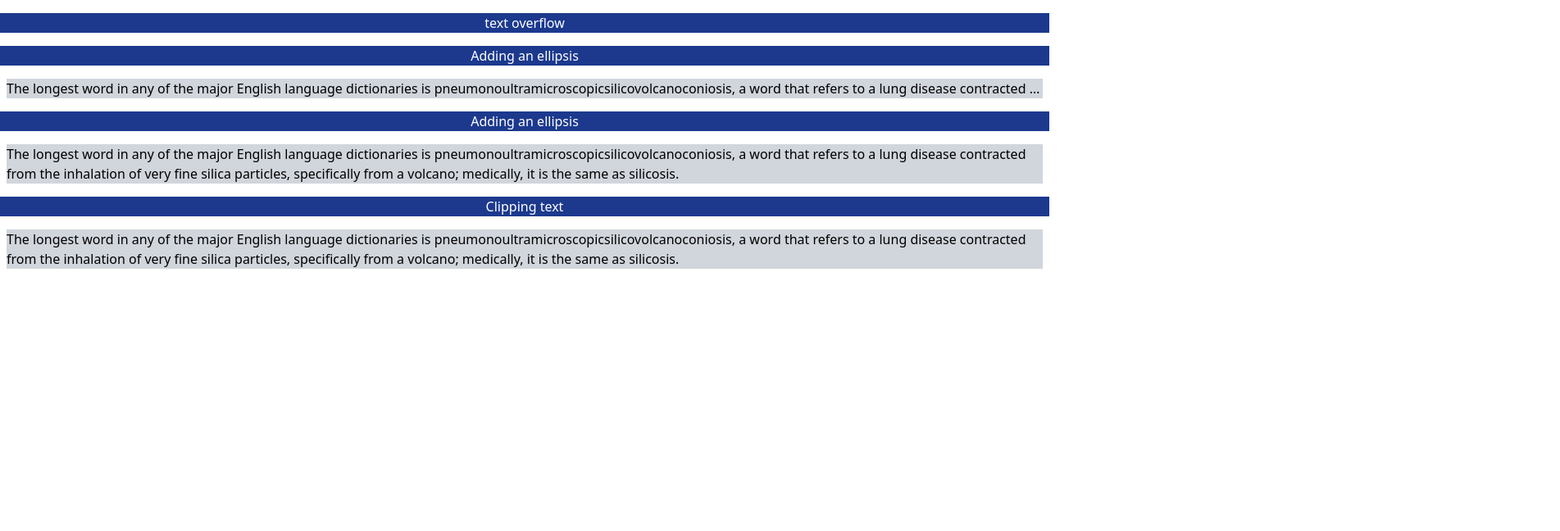
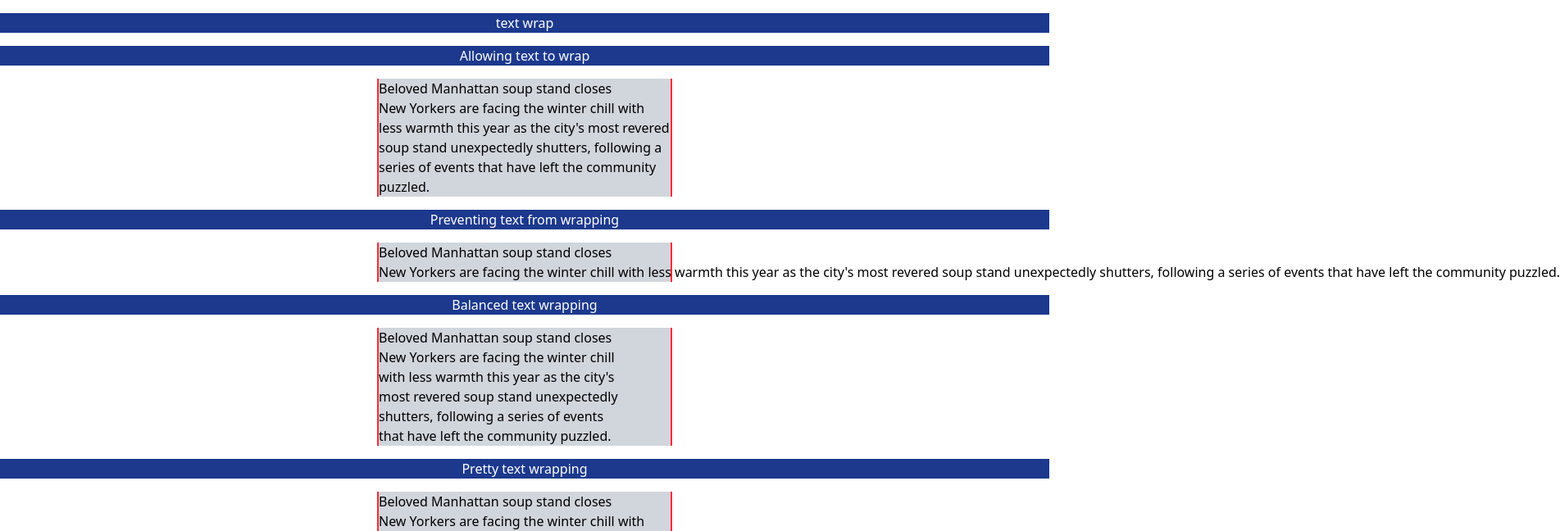
Before and after one commit to AmirTaki/tailwind-toturial-react-vite, a React (Vite) app: page / in a window 1280 px wide. Shown: the top 648 px of the page at 82% size, 1903 px wide, since content can reach past the window. Built offline with nearby package versions, Linux system fonts and the light colour scheme.

Commit message:
text-wrap

```diff
--- a/src/App.jsx
+++ b/src/App.jsx
@@ -4,24 +4,40 @@ function App() {
   return (
 
     <>
-      <h1 className='bg-blue-900  text-white my-4 text-center'>text overflow</h1>
+      <h1 className='bg-blue-900  text-white my-4 text-center'>text wrap</h1>
 
 
-      <h1 className='bg-blue-900  text-white my-4 text-center'>Adding an ellipsis</h1>
-      <div className="    bg-gray-300  justify-center gap-4 mx-2 ">
-          <p className='truncate'>The longest word in any of the major English language dictionaries is pneumonoultramicroscopicsilicovolcanoconiosis, a word that refers to a lung disease contracted from the inhalation of very fine silica particles, specifically from a volcano; medically, it is the same as silicosis.</p>
+      <h1 className='bg-blue-900  text-white my-4 text-center'>Allowing text to wrap</h1>
+      <div className="flex items-center justify-center  ">
+          <div className="  text-wrap  bg-gray-300  justify-center gap-4 mx-2  w-90 border-l-2 border-l-red-500 border-r-2 border-r-red-500">
+            <h3>Beloved Manhattan soup stand closes</h3>
+            <p>New Yorkers are facing the winter chill with less warmth this year as the city's most revered soup stand unexpectedly shutters, following a series of events that have left the community puzzled.</p>
+          </div>
       </div>
 
-      <h1 className='bg-blue-900  text-white my-4 text-center'>Adding an ellipsis</h1>
-      <div className="    bg-gray-300  justify-center gap-4 mx-2  ">
-          <p className=' text-ellipsis overflow-hidden'>The longest word in any of the major English language dictionaries is pneumonoultramicroscopicsilicovolcanoconiosis, a word that refers to a lung disease contracted from the inhalation of very fine silica particles, specifically from a volcano; medically, it is the same as silicosis.</p>
+      <h1 className='bg-blue-900  text-white my-4 text-center'>Preventing text from wrapping</h1>
+      <div className="flex items-center justify-center  ">
+          <div className="  text-nowrap  bg-gray-300  justify-center gap-4 mx-2  w-90 border-l-2 border-l-red-500 border-r-2 border-r-red-500">
+            <h3>Beloved Manhattan soup stand closes</h3>
+            <p>New Yorkers are facing the winter chill with less warmth this year as the city's most revered soup stand unexpectedly shutters, following a series of events that have left the community puzzled.</p>
+          </div>
       </div>
 
-      <h1 className='bg-blue-900  text-white my-4 text-center'>Clipping text</h1>
-      <div className="    bg-gray-300  justify-center gap-4 mx-2  ">
-          <p className=' text-clip overflow-hidden'>The longest word in any of the major English language dictionaries is pneumonoultramicroscopicsilicovolcanoconiosis, a word that refers to a lung disease contracted from the inhalation of very fine silica particles, specifically from a volcano; medically, it is the same as silicosis.</p>
+      <h1 className='bg-blue-900  text-white my-4 text-center'>Balanced text wrapping</h1>
+      <div className="flex items-center justify-center  ">
+          <div className="  text-balance  bg-gray-300  justify-center gap-4 mx-2  w-90 border-l-2 border-l-red-500 border-r-2 border-r-red-500">
+            <h3>Beloved Manhattan soup stand closes</h3>
+            <p>New Yorkers are facing the winter chill with less warmth this year as the city's most revered soup stand unexpectedly shutters, following a series of events that have left the community puzzled.</p>
+          </div>
       </div>
 
+      <h1 className='bg-blue-900  text-white my-4 text-center'>Pretty text wrapping</h1>
+      <div className="flex items-center justify-center  ">
+          <div className="  text-pretty  bg-gray-300  justify-center gap-4 mx-2  w-90 border-l-2 border-l-red-500 border-r-2 border-r-red-500">
+            <h3>Beloved Manhattan soup stand closes</h3>
+            <p>New Yorkers are facing the winter chill with less warmth this year as the city's most revered soup stand unexpectedly shutters, following a series of events that have left the community puzzled.</p>
+          </div>
+      </div>
 
 
 
```
